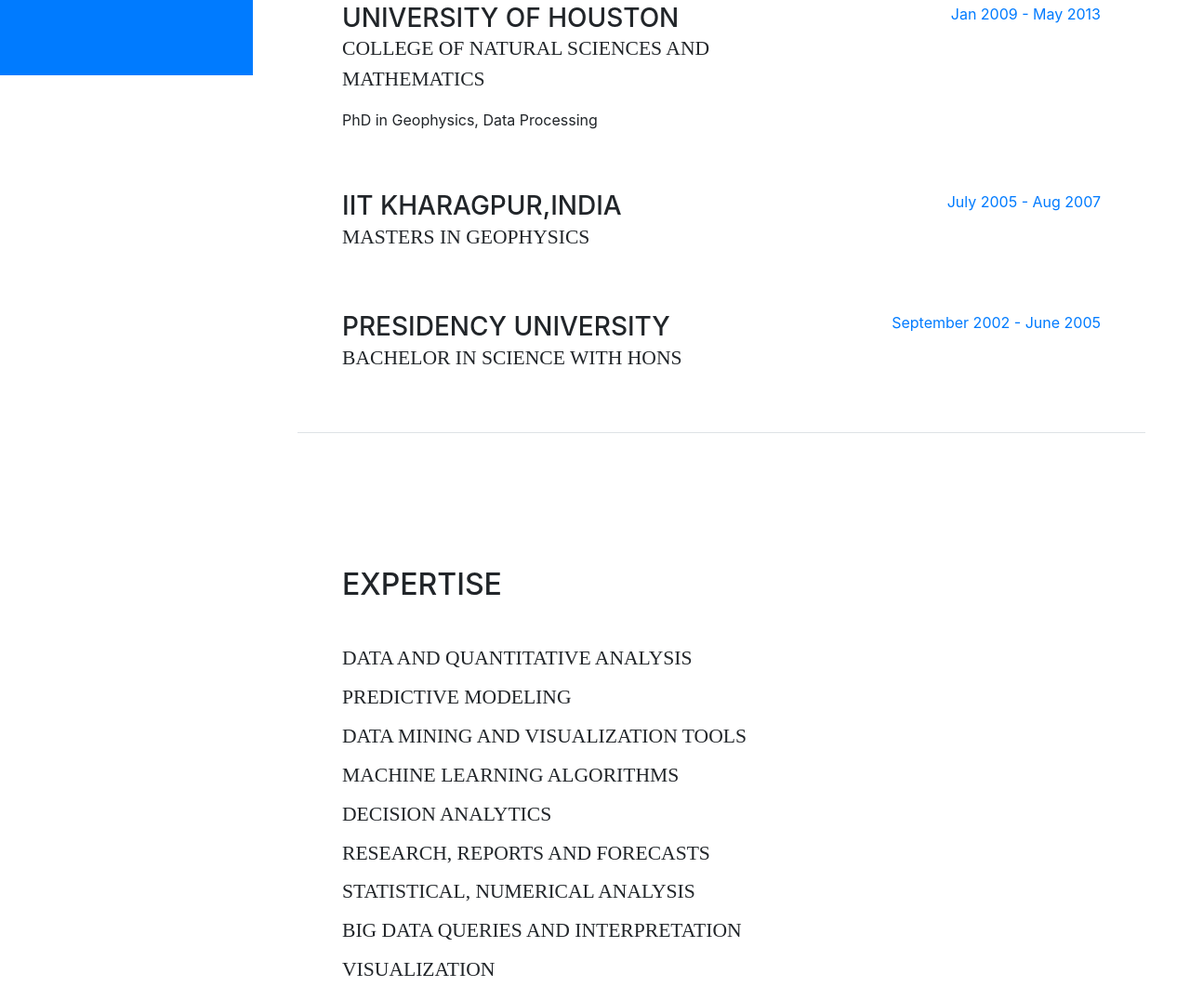
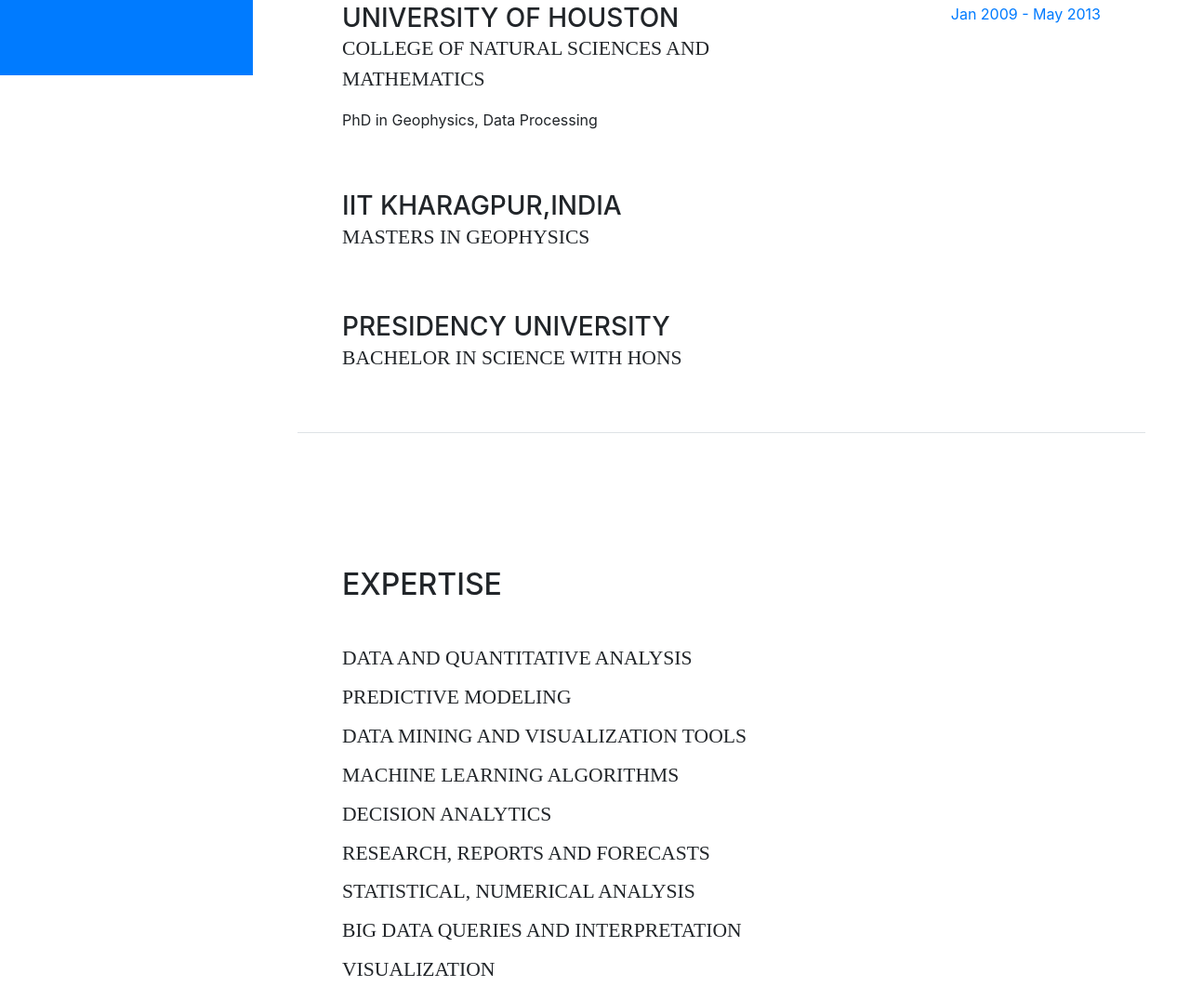
Before and after one commit to taniamukherjee/taniamukherjee.github.io, a website with bundled scripts: page index.html in a window 1280 px wide. Shown: the part 719-1795 px from the top of the page at 93% size. Built offline with nearby package versions, Linux system fonts and the light colour scheme; a web font is replaced by a local one.

Commit message:
Update index.html

```diff
--- a/index.html
+++ b/index.html
@@ -148,7 +148,7 @@
 
             </div>
             <div class="resume-date text-md-right">
-              <span class="text-primary">July 2005 - Aug 2007</span>
+              <span class="text-primary"> </span>
             </div>
           </div>
 
@@ -159,7 +159,7 @@
 
             </div>
             <div class="resume-date text-md-right">
-              <span class="text-primary">September 2002 - June 2005</span>
+              <span class="text-primary"></span>
 
 
       </section>
```
